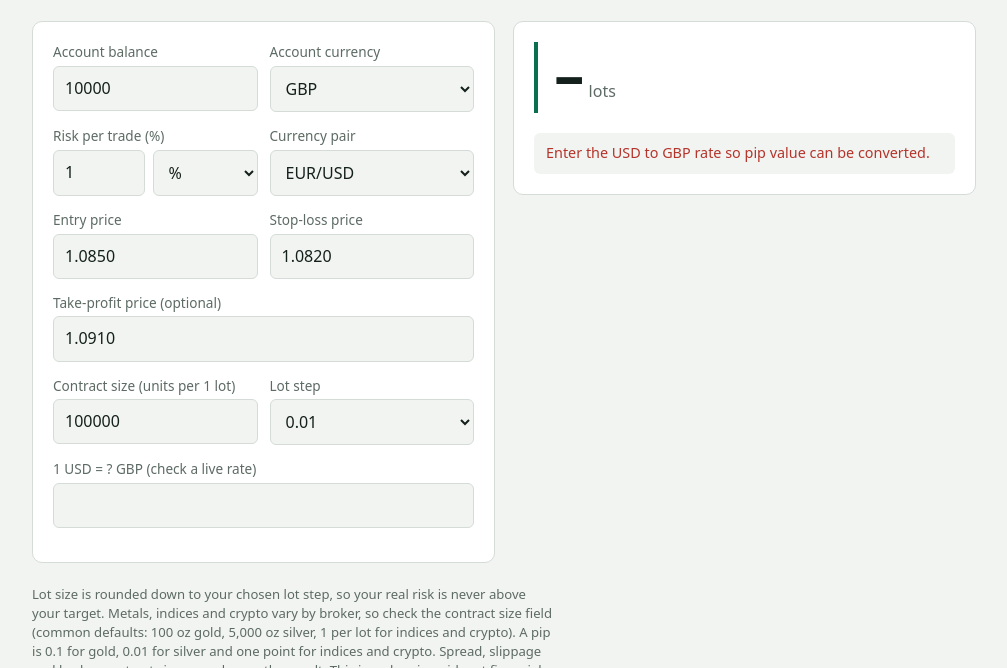
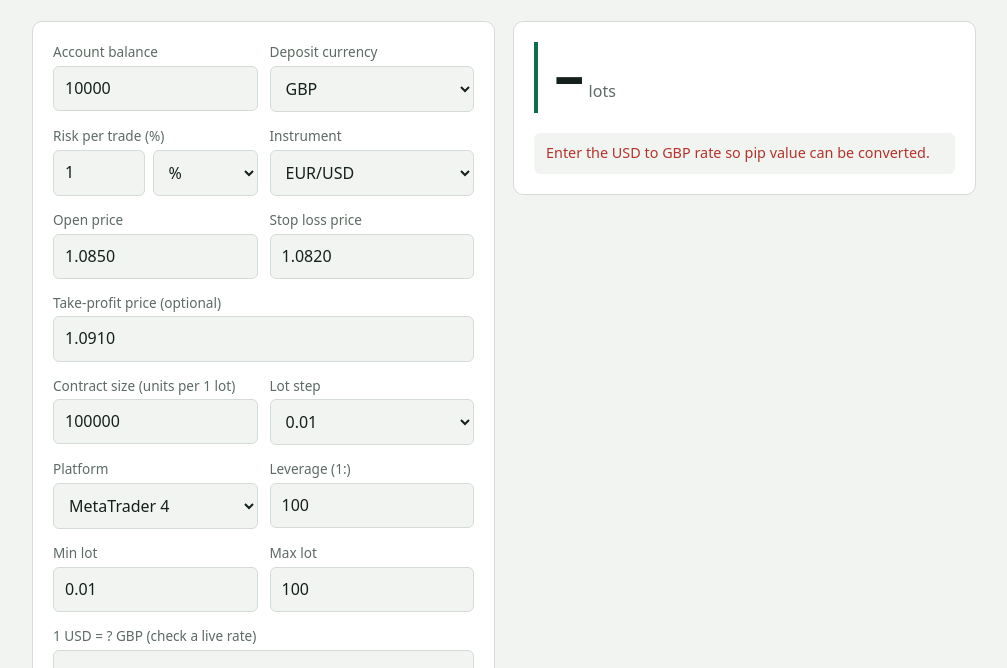
Before and after one commit to RXNXC/Forex-Position-Size-Calculator, a plain HTML site: page index.html in a window 1280 px wide. Shown: the part 132-800 px from the top of the page, without its empty margins (136-1143 px from the left). Drawn offline with Linux system fonts and the light colour scheme.

Commit message:
Update operations

```diff
--- a/index.html
+++ b/index.html
@@ -50,20 +50,22 @@ dt{color:var(--mute)}dd{margin:0;font-weight:600;text-align:right}
 <section class="panel" aria-label="Trade inputs">
  <div class="row">
   <div class="f"><label for="bal">Account balance</label><input id="bal" type="number" min="0" step="any" value="10000" inputmode="decimal"></div>
-  <div class="f"><label for="acc">Account currency</label>
+  <div class="f"><label for="acc">Deposit currency</label>
    <select id="acc"><option>USD</option><option>EUR</option><option selected>GBP</option><option>JPY</option><option>CHF</option><option>CAD</option><option>AUD</option><option>NZD</option></select></div>
  </div>
  <div class="row">
   <div class="f"><label for="risk" id="riskLbl">Risk per trade (%)</label><div class="grp"><input id="risk" type="number" min="0" step="any" value="1" inputmode="decimal"><select id="rmode" aria-label="Risk type"><option value="pct">%</option><option value="amt">Amount</option></select></div></div>
-  <div class="f"><label for="pair">Currency pair</label>
+  <div class="f"><label for="pair">Instrument</label>
    <select id="pair"></select></div>
  </div>
  <div class="row">
-  <div class="f"><label for="entry">Entry price</label><input id="entry" type="number" step="any" value="1.0850" inputmode="decimal"></div>
-  <div class="f"><label for="stop">Stop-loss price</label><input id="stop" type="number" step="any" value="1.0820" inputmode="decimal"></div>
+  <div class="f"><label for="entry">Open price</label><input id="entry" type="number" step="any" value="1.0850" inputmode="decimal"></div>
+  <div class="f"><label for="stop">Stop loss price</label><input id="stop" type="number" step="any" value="1.0820" inputmode="decimal"></div>
  </div>
  <div class="f"><label for="tp">Take-profit price (optional)</label><input id="tp" type="number" step="any" value="1.0910" inputmode="decimal"></div>
  <div class="row"><div class="f"><label for="cs">Contract size (units per 1 lot)</label><input id="cs" type="number" min="0" step="any" inputmode="decimal"></div><div class="f"><label for="lstep">Lot step</label><select id="lstep"><option value="0.01" selected>0.01</option><option value="0.001">0.001</option><option value="0.1">0.1</option><option value="1">1</option><option value="0">No rounding</option></select></div></div>
+ <div class="row"><div class="f"><label for="plat">Platform</label><select id="plat"><option value="generic">Generic</option><option value="mt4" selected>MetaTrader 4</option><option value="mt5">MetaTrader 5</option></select></div><div class="f"><label for="lev">Leverage (1:)</label><input id="lev" type="number" min="1" step="1" value="100" inputmode="numeric"></div></div>
+ <div class="row"><div class="f"><label for="minlot">Min lot</label><input id="minlot" type="number" min="0" step="any" value="0.01" inputmode="decimal"></div><div class="f"><label for="maxlot">Max lot</label><input id="maxlot" type="number" min="0" step="any" value="100" inputmode="decimal"></div></div>
  <div class="f" id="rateWrap" hidden><label for="rate" id="rateLabel">Conversion rate</label><input id="rate" type="number" min="0" step="any" inputmode="decimal"></div>
 </section>
 <section class="panel" aria-live="polite" aria-label="Results">
@@ -72,12 +74,12 @@ dt{color:var(--mute)}dd{margin:0;font-weight:600;text-align:right}
  <div class="note" id="msg"></div>
 </section>
 </div>
-<p class="foot">Lot size is rounded down to your chosen lot step, so your real risk is never above your target. Metals, indices and crypto vary by broker, so check the contract size field (common defaults: 100 oz gold, 5,000 oz silver, 1 per lot for indices and crypto). A pip is 0.1 for gold, 0.01 for silver and one point for indices and crypto. Spread, slippage and broker contract sizes can change the result. This is a planning aid, not financial advice.</p>
+<p class="foot">Lot size is rounded down to your chosen lot step, so your real risk is never above your target. For MT4 and MT5, copy min lot, max lot and lot step from Market Watch › Symbols › Specification, because they differ by broker. Margin is an estimate; brokers set leverage per instrument. Metals, indices and crypto vary by broker, so check the contract size field (common defaults: 100 oz gold, 1,000 oz silver, 1 per lot for indices and crypto). A pip is 0.1 for gold, 0.01 for silver and one point for indices and crypto. Spread, slippage and broker contract sizes can change the result. This is a planning aid, not financial advice.</p>
 </main>
 <script>
 (function(){
 var FX=["EUR/USD","GBP/USD","USD/JPY","USD/CHF","USD/CAD","AUD/USD","NZD/USD","EUR/GBP","EUR/JPY","GBP/JPY","AUD/JPY","EUR/CHF"];
-var SPEC={"XAU/USD":["USD",100,0.1,0.01,"oz of gold"],"XAG/USD":["USD",5000,0.01,0.001,"oz of silver"],"US30":["USD",1,1,0.1,"contracts"],"US100":["USD",1,1,0.1,"contracts"],"SPX500":["USD",1,1,0.1,"contracts"],"UK100":["GBP",1,1,0.1,"contracts"],"GER40":["EUR",1,1,0.1,"contracts"],"JP225":["JPY",1,1,1,"contracts"],"BTC/USD":["USD",1,1,0.01,"BTC"],"ETH/USD":["USD",1,1,0.01,"ETH"]};
+var SPEC={"XAU/USD":["USD",100,0.1,0.01,"oz of gold"],"XAG/USD":["USD",1000,0.01,0.001,"oz of silver"],"US30":["USD",1,1,0.1,"contracts"],"US100":["USD",1,1,0.1,"contracts"],"SPX500":["USD",1,1,0.1,"contracts"],"UK100":["GBP",1,1,0.1,"contracts"],"GER40":["EUR",1,1,0.1,"contracts"],"JP225":["JPY",1,1,1,"contracts"],"BTC/USD":["USD",1,1,0.01,"BTC"],"ETH/USD":["USD",1,1,0.01,"ETH"]};
 var GROUPS=[["Forex",FX],["Metals",["XAU/USD","XAG/USD"]],["Indices",["US30","US100","SPX500","UK100","GER40","JP225"]],["Crypto",["BTC/USD","ETH/USD"]]];
 function info(p){var s=SPEC[p];if(s)return{q:s[0],c:s[1],p:s[2],s:s[3],u:s[4],n:s[2]===1?"points":"pips"};var q=p.split("/")[1],j=q==="JPY";return{q:q,c:100000,p:j?0.01:0.0001,s:j?0.001:0.00001,u:"units of "+p.split("/")[0],n:"pips"}}
 var $=function(i){return document.getElementById(i)};
@@ -107,12 +109,12 @@ function calc(){
  var riskAmt=mode==="amt"?rp:bal*rp/100;
  var pipPerLot=cs*pip*rate;
  var raw=riskAmt/(pips*pipPerLot);
- var st=parseFloat($("lstep").value);var lots=st>0?Math.floor(raw/st+1e-9)*st:raw;lots=+lots.toFixed(6);
- var units=lots*cs;
+ var st=parseFloat($("lstep").value);var lots=st>0?Math.floor(raw/st+1e-9)*st:raw;lots=+lots.toFixed(6);var mn=parseFloat($("minlot").value)||0,mx=parseFloat($("maxlot").value)||Infinity;var capped=lots>mx;if(capped)lots=mx;var below=lots<mn;if(below)lots=0;
+ var units=lots*cs;var lev=parseFloat($("lev").value),mg=lev>0?units*e*rate/lev:NaN;
  var realRisk=lots*pips*pipPerLot;
  var ld=st>0?Math.max(2,(String(st).split(".")[1]||"").length):4;$("lots").textContent=fmt(lots,ld);
  $("units").textContent=units.toLocaleString("en-GB",{maximumFractionDigits:4})+" "+I.u+" ("+(long?"long":"short")+")";
- var rows=[["Direction",long?"Buy (long)":"Sell (short)"],["Stop distance",fmt(pips,1)+" "+I.n],["Value per "+I.n.slice(0,-1)+" at this size",money(lots*pipPerLot,acc)],["Target risk",money(riskAmt,acc)],["Exact size before rounding",fmt(raw,4)+" lots"],["Risk of balance",bal>0?fmt(riskAmt/bal*100,2)+"%":"–"],["Actual risk after rounding","<span class='risk'>"+money(realRisk,acc)+"</span>"]];
+ var rows=[["Direction",long?"Buy (long)":"Sell (short)"],["Stop distance",fmt(pips,1)+" "+I.n],["Value per "+I.n.slice(0,-1)+" at this size",money(lots*pipPerLot,acc)],["Target risk",money(riskAmt,acc)],["Exact size before rounding",fmt(raw,4)+" lots"],["Risk of balance",bal>0?fmt(riskAmt/bal*100,2)+"%":"–"],["Actual risk after rounding","<span class='risk'>"+money(realRisk,acc)+"</span>"],["Margin required (approx.)",isFinite(mg)?"<span class='"+(bal>0&&mg>bal?"risk":"")+"'>"+money(mg,acc)+"</span>":"–"]];if($("plat").value!=="generic")rows.splice(1,0,["MT4/MT5 symbol",pair.replace("/","")]);
  if(isFinite(t)){
   var okSide=long?t>e:t<e;
   if(okSide){var tpPips=Math.abs(t-e)/pip,reward=lots*tpPips*pipPerLot;
@@ -120,10 +122,11 @@ function calc(){
   }else rows.push(["Take-profit","Wrong side of entry for a "+(long?"buy":"sell")]);
  }
  out.innerHTML=rows.map(function(r){return "<div class='d'><dt>"+r[0]+"</dt><dd>"+r[1]+"</dd></div>"}).join("");
- msg.textContent=lots<=0?"Your risk is too small for the minimum lot step ("+st+") at this stop distance. Raise the risk, tighten the stop, or use a smaller lot step if your broker allows.":(st>0&&realRisk<riskAmt*0.9?"Rounded down to the "+st+" lot step, so you risk "+money(realRisk,acc)+" instead of "+money(riskAmt,acc)+". A smaller lot step or contract size gets closer to your target.":"Position size = risk amount ÷ (stop distance × value per pip per lot).");
+ msg.textContent=lots<=0?(below?"Your risk is below the minimum lot ("+mn+"). That minimum would risk "+money(mn*pips*pipPerLot,acc)+" on this stop. Raise the risk or tighten the stop.":"Your risk is too small for the minimum lot step ("+st+") at this stop distance. Raise the risk, tighten the stop, or use a smaller lot step if your broker allows."):(capped?"Capped at the maximum lot ("+mx+"), so you risk "+money(realRisk,acc)+" instead of "+money(riskAmt,acc)+".":(st>0&&realRisk<riskAmt*0.9?"Rounded down to the "+st+" lot step, so you risk "+money(realRisk,acc)+" instead of "+money(riskAmt,acc)+". A smaller lot step or contract size gets closer to your target.":"Position size = risk amount ÷ (stop distance × value per pip per lot)."));
  if(lots<=0){$("lots").textContent="0.00";msg.classList.add("err")}
 }
 $("cs").value=info(pairSel.value).c;pairSel.addEventListener("change",function(){$("cs").value=info(pairSel.value).c});
+$("plat").addEventListener("change",function(){var g=$("plat").value==="generic";$("minlot").value=g?0:0.01;$("maxlot").value=g?"":100});
 $("rmode").addEventListener("change",function(){var b=parseFloat($("bal").value),v=parseFloat($("risk").value);if(b>0&&isFinite(v)){$("risk").value=$("rmode").value==="amt"?+(b*v/100).toFixed(2):+(v/b*100).toFixed(2)}});
 document.querySelectorAll("input,select").forEach(function(el){el.addEventListener("input",calc);el.addEventListener("change",calc)});
 calc();
--- a/sw.js
+++ b/sw.js
@@ -1,4 +1,4 @@
-const C="fx-calc-v1",A=["./","./index.html","./manifest.webmanifest","./icon-192.png","./icon-512.png","./icon-maskable-512.png"];
+const C="fx-calc-v4",A=["./","./index.html","./manifest.webmanifest","./icon-192.png","./icon-512.png","./icon-maskable-512.png"];
 self.addEventListener("install",e=>{e.waitUntil(caches.open(C).then(c=>c.addAll(A)));self.skipWaiting()});
 self.addEventListener("activate",e=>{e.waitUntil(caches.keys().then(k=>Promise.all(k.filter(x=>x!==C).map(x=>caches.delete(x)))));self.clients.claim()});
 self.addEventListener("fetch",e=>{if(e.request.method!=="GET")return;e.respondWith(caches.match(e.request).then(r=>r||fetch(e.request)))});
```
